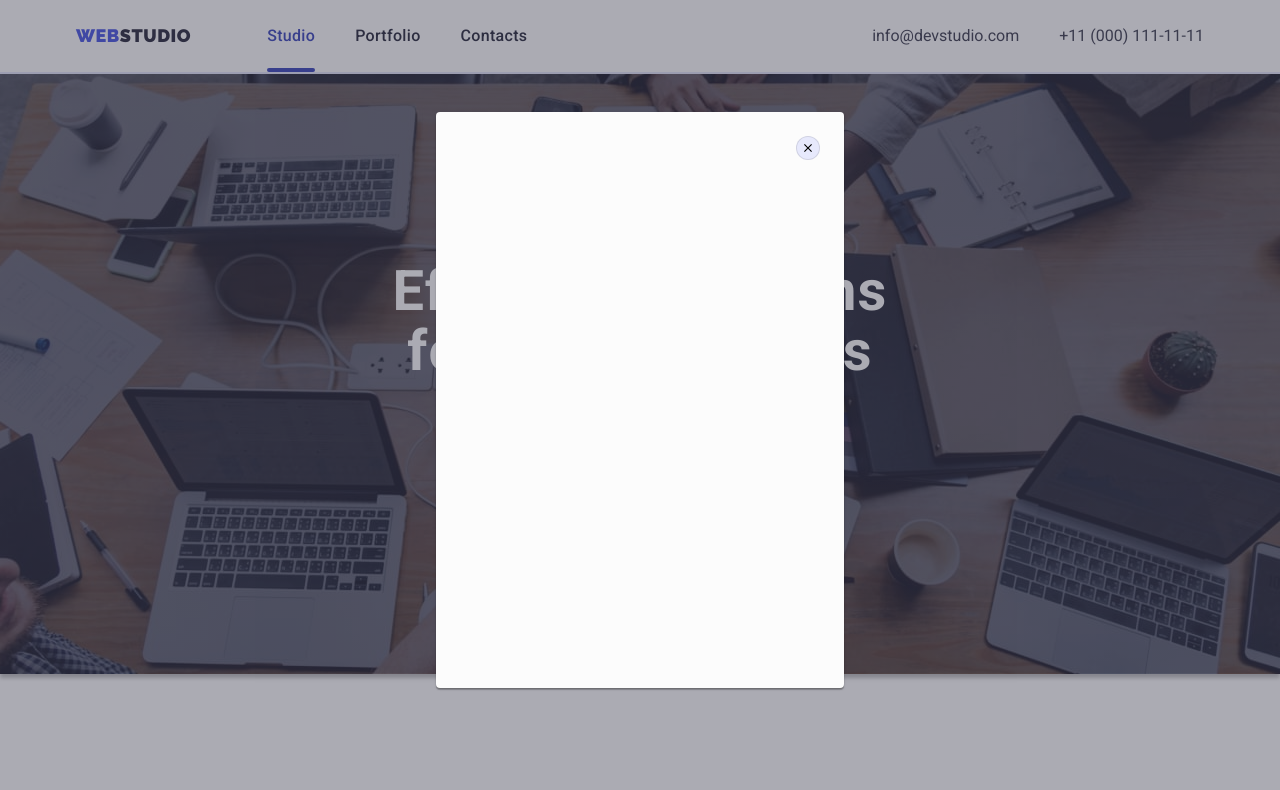
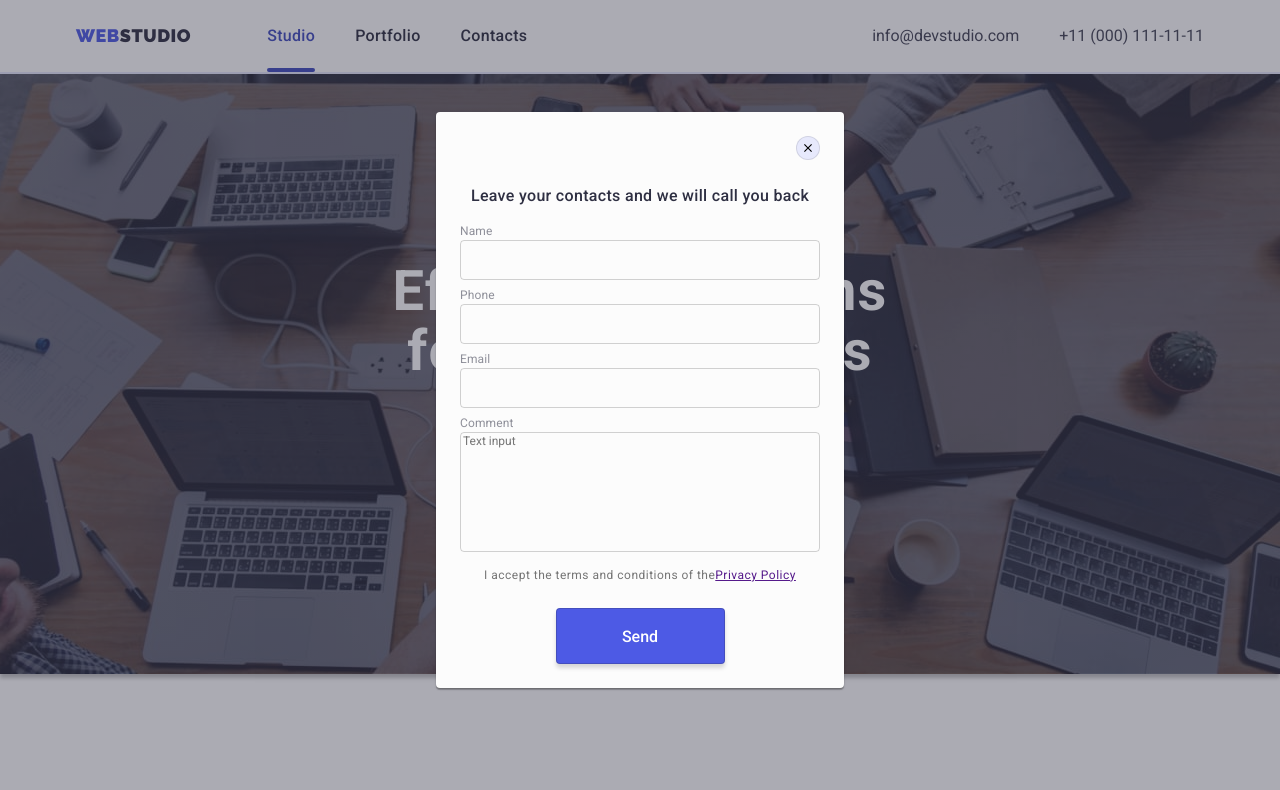
Before and after one commit to VitaliiKonta/goit-markup-hw-06, a plain HTML site: page index.html in a window 1280 px wide. Both pictures are taken after a click on the button "Order Service". Shown: the top 790 px of the page. Drawn offline with nearby package versions, Linux system fonts and the light colour scheme.

```diff
--- a/css/styles.css
+++ b/css/styles.css
@@ -290,6 +290,111 @@ img {
   height: 8px;
 }
 
+.modal-header {
+  margin-top: 48px;
+  margin-bottom: 16px;
+  font-family: "Roboto";
+  font-style: normal;
+  font-weight: 500;
+  font-size: 16px;
+  line-height: 1.5em;
+  text-align: center;
+  letter-spacing: 0.02em;
+  color: #2e2f42;
+}
+
+.modal-form {
+  text-align: left;
+}
+.modal-box {
+  display: flex;
+  flex-direction: column;
+  gap: 8px;
+}
+
+.lable-box {
+  display: flex;
+  flex-direction: column;
+  font-family: "Roboto";
+  width: 360px;
+
+  font-weight: 400;
+  font-size: 12px;
+  line-height: 1.33;
+  letter-spacing: 0.01em;
+  color: #8e8f99;
+}
+
+.input-box {
+  height: 40px;
+  border-radius: 4px;
+  border: 1px solid rgba(33, 33, 33, 0.2);
+  background-color: transparent;
+}
+/* ++++++++++++++++++++++++++++++++++++++++++++++++++NO TEXTAREA CSS!!!!!!!!!!!!!!!!!!!!!!!!!!!!!!+++++++++++++++++++++++++++++++++++++ */
+.textarea-box {
+  width: 360px;
+  height: 120px;
+  resize: none;
+  background-color: transparent;
+  border-radius: 4px;
+  border: 1px solid rgba(33, 33, 33, 0.2);
+} /* ++++++++++++++++++++++++++++++++++++++++++++++++++NO TEXTAREA CSS!!!!!!!!!!!!!!!!!!!!!!!!!!!!!!+++++++++++++++++++++++++++++++++++++ */
+
+/* .textarea-box:placeholder-shown {
+  color: rgba(117, 117, 117, 0.5);
+} */
+/* ++++++++++++++++++++++++++++++++++++++++++++++++++NO CHECKBOX ICON!!!!!!!!!!!!!!!!!!!!!!!!!!!!!+++++++++++++++++++++++++++++++++++++ */
+.check-box {
+  display: flex;
+  justify-content: center;
+  align-items: center;
+  margin-top: 16px;
+  margin-bottom: 24px;
+  font-family: "Roboto";
+  font-style: normal;
+  font-weight: 400;
+  font-size: 12px;
+  line-height: 1.33em;
+  letter-spacing: 0.04em;
+  color: #757575;
+}
+
+.approval-input-box {
+  position: absolute;
+  width: 1px;
+  height: 1px;
+  margin: -1px;
+  border: 0;
+  padding: 0;
+  white-space: nowrap;
+  clip-path: inset(100%);
+  clip: rect(0 0 0 0);
+  overflow: hidden;
+}
+/* ++++++++++++++++++++++++++++++++++++++++++++++++++NO CHECKBOX ICON!!!!!!!!!!!!!!!!!!!!!!!!!!!!!+++++++++++++++++++++++++++++++++++++ */
+
+.submit-btn {
+  display: block;
+  margin: 0 auto;
+  padding: 16px 32px;
+  color: #ffffff;
+  width: 169px;
+  height: 56px;
+  background: var(--brand-color);
+  box-shadow: 0px 4px 4px rgba(0, 0, 0, 0.15);
+  border-radius: 4px;
+  border: 1px solid rgba(33, 33, 33, 0.2);
+  font-family: "Roboto";
+  font-weight: 500;
+  font-size: 16px;
+  line-height: 1.5em;
+  transition: background-color 250ms var(--cubic);
+}
+
+.submit-btn:hover:is(:hover, :focus, :active) {
+  background-color: var(--btn-accent-color);
+}
 /* /* ==============================BENEFITS========================= *++++++++++++++/ */
 
 .benefits-item-list {
--- a/index.html
+++ b/index.html
@@ -407,6 +407,46 @@
             <!-- ТУТ  ТЕКСТ УБРАТЬ И ДОБАВИТЬ СВГ ++++++++++++++++++++++++++++++++++++++++++++++++++++++++++++++++++++++++++-->
           </svg>
         </button>
+
+        <h2 class="modal-header">
+          Leave your contacts and we will call you back
+        </h2>
+        <form class="modal-form" autocomplete>
+          <div class="modal-box">
+            <label class="lable-box"
+              >Name
+              <input type="text" name="user_name" class="input-box" />
+            </label>
+            <label class="lable-box"
+              >Phone
+              <input type="tel" name="user_phone" class="input-box" />
+            </label>
+            <label class="lable-box"
+              >Email
+              <input type="email" name="user_email" class="input-box" />
+            </label>
+            <label class="lable-box"
+              >Comment
+              <textarea
+                name="user_feedback"
+                rows="5"
+                placeholder="Text input"
+                class="textarea-box"
+              ></textarea>
+            </label>
+          </div>
+          <label class="check-box"
+            >I accept the terms and conditions of the
+            <a href="">Privacy Policy</a>
+            <input
+              type="checkbox"
+              name="user_approval"
+              value="true"
+              class="approval-input-box"
+            />
+          </label>
+          <button type="submit" class="submit-btn">Send</button>
+        </form>
       </div>
     </div>
     <script src="./js/modal.js"></script>
```
